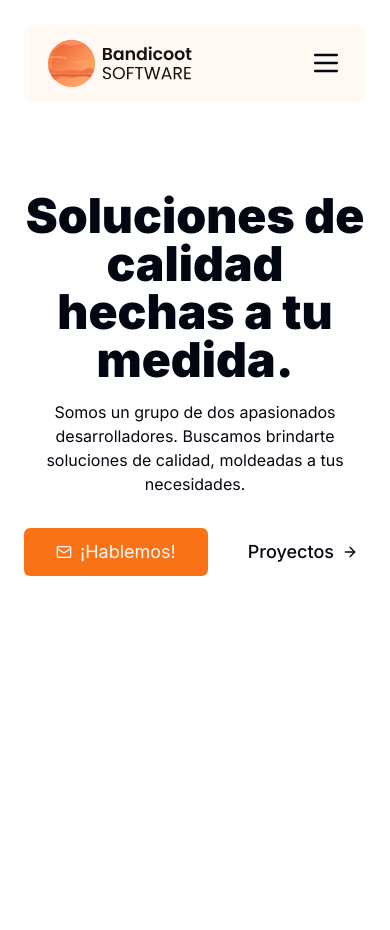
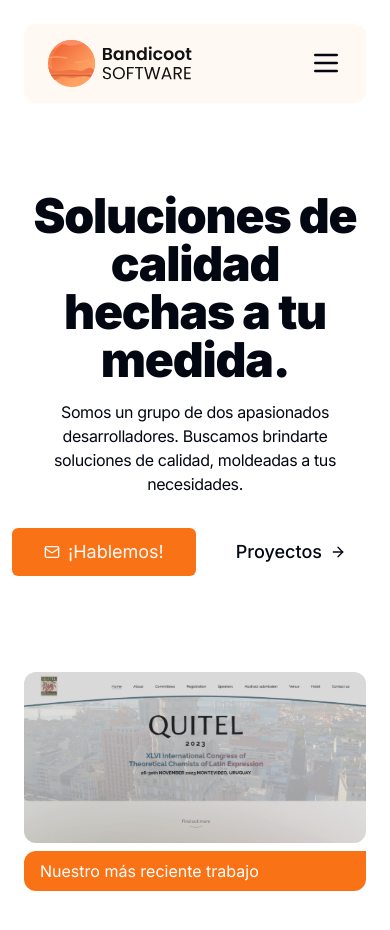
Before and after one commit to joaquinjoaco/bandicoot-2024, a Next.js app: page / in a window 390 px wide. Shown: the top 930 px of the page. Before the commit the page ends 844 px from the top, so only its background shows below. Built offline with nearby package versions, Linux system fonts and the light colour scheme.

Commit message:
feat: project link

```diff
--- a/app/page.tsx
+++ b/app/page.tsx
@@ -4,28 +4,46 @@ import { buttonVariants } from "@/components/ui/button";
 import ContactButton from "@/components/ui/contact-button";
 import Heading from "@/components/ui/heading";
 import { cn } from "@/lib/utils";
-import { ArrowRight } from "lucide-react";
+import { ArrowRight, ArrowUp } from "lucide-react";
+import Image from "next/image";
+import ProjectLink from "@/components/ui/project-link";
 
 export default function Home() {
   return (
-    <main className="py-48 mx-6">
-      <div className="flex flex-col gap-y-8">
+    <main className="mx-auto py-48 px-6 max-w-[1000px]">
+      <div className="flex flex-col gap-y-24">
+
+        {/* Hero */}
+        <div className="space-y-8">
           <Heading
             title={"Soluciones de calidad hechas a tu medida."}
             description={"Somos un grupo de dos apasionados desarrolladores. Buscamos brindarte soluciones de calidad, moldeadas a tus necesidades."}
-          className=""
           />
-        <div className="flex items-center justify-between landscape:justify-center gap-x-2">
+
+          <div className="flex items-center justify-center gap-x-2">
             <ContactButton className="py-6 px-8" />
             <Link
               href={'/'}
-            className={cn((buttonVariants({ variant: 'ghost' })), "group py-6 px-8 text-lg lg:font-medium lg:text-sm  transition-all")}
+              className={cn((buttonVariants({ variant: 'ghost' })), "group py-6 px-8 text-lg lg:font-medium lg:text-sm transition-all")}
             >
               Proyectos
               <ArrowRight className="h-4 w-4 ml-2" />
             </Link>
           </div>
         </div>
+
+        {/* Most recent project */}
+
+        <div className="">
+          <ProjectLink
+            href="/"
+            title="Nuestro más reciente trabajo"
+            description="XLVI International Congress of Theoretical Chemists of Latin Expression"
+            imageUrl="/quitel.png"
+            imageAlt="XLVI International Congress of Theoretical Chemists of Latin Expression"
+          />
+        </div>
+      </div>
     </main>
   );
 }
--- a/components/main-nav.tsx
+++ b/components/main-nav.tsx
@@ -48,8 +48,8 @@ const MainNav = (props: { withSheetClose?: any, className?: string }) => {
                     </Link>
                 </SheetCloseWrapper>
             ))}
-            <SheetCloseWrapper {...sheetCloseWrapperProps} >
-                <ContactButton className="py-6 px-8 lg:px-4 lg:py-2" />
+            <SheetCloseWrapper {...sheetCloseWrapperProps}>
+                <ContactButton className="py-6 px-8 my-2 lg:my-0 lg:px-4 lg:py-2" />
             </SheetCloseWrapper>
         </nav>
     );
--- a/components/navbar.tsx
+++ b/components/navbar.tsx
@@ -3,13 +3,15 @@ import { Sheet, SheetClose, SheetContent, SheetTrigger } from "./ui/sheet";
 import { Menu, X } from "lucide-react";
 import MainNav from "./main-nav";
 import { Button } from "./ui/button";
+import Link from "next/link";
 
 const Navbar = () => {
     return (
-        <div className="fixed flex flex-row items-center justify-center w-full">
-            <div className="flex flex-1 m-6 px-6 py-4 rounded-xl bg-orange-500/5 backdrop-blur lg:max-w-[1000px]">
+        <div className="fixed flex flex-row items-center justify-center w-full z-50">
+            <div className="flex flex-1 m-6 px-6 py-4 rounded-xl bg-orange-500/5 backdrop-blur-lg lg:max-w-[1000px]">
 
                 <div className="flex justify-between items-center w-full">
+                    <Link href={'/'}>
                         <Image
                             src={'/bandicoot-software.svg'}
                             alt="bandicoot logo"
@@ -17,6 +19,7 @@ const Navbar = () => {
                             height={100}
                             className="w-36"
                         />
+                    </Link>
 
                     <Sheet>
                         <SheetTrigger asChild className="cursor-pointer lg:hidden">
@@ -40,7 +43,7 @@ const Navbar = () => {
                 </div>
 
             </div>
-        </div>
+        </div >
     );
 }
 
--- a/components/ui/heading.tsx
+++ b/components/ui/heading.tsx
@@ -11,10 +11,10 @@ const Heading = ({
 }) => {
     return (
         <div className={cn("flex flex-col gap-y-4", className)}>
-            <h1 className="text-5xl font-black text-center">
+            <h1 className="text-5xl font-black text-center tracking-tight lg:tracking-normal">
                 {title}
             </h1>
-            <p className="text-center">
+            <p className="text-center tracking-tight lg:tracking-normal">
                 {description}
             </p>
         </div>
--- /dev/null
+++ b/components/ui/project-link.tsx
@@ -0,0 +1,45 @@
+import { ArrowRight } from "lucide-react";
+import Image from "next/image";
+import Link from "next/link";
+
+const ProjectLink = ({
+    href,
+    imageUrl,
+    imageAlt,
+    title,
+    description
+}: {
+    href: string;
+    imageUrl: string;
+    imageAlt?: string;
+    title: string;
+    description: string;
+}) => {
+    return (
+        <Link
+            className="group flex flex-col relative"
+            href={href}
+        >
+            <Image
+                src={imageUrl}
+                alt={imageAlt || ""}
+                width={800}
+                height={100}
+                quality={100}
+                className="w-full rounded-xl lg:group-hover:brightness-50 transition-all"
+            />
+            <div className="absolute flex flex-col items-center p-8 rounded-xl text-center text-white bg-white/10 font-bold text-3xl top-1/2 left-1/2 transform -translate-x-1/2 -translate-y-1/2 opacity-0 lg:group-hover:opacity-100 lg:group-hover:backdrop-blur transition-all">
+                {description}
+                <div className="flex items-center text-sm">
+                    Ver más
+                    <ArrowRight className="h-4 w-4 ml-2 my-4" />
+                </div>
+            </div>
+            <div className="bg-orange-500 text-white font-normal rounded-b-xl rounded-ss-xl my-2 py-2 px-4 lg:group-hover:rounded-t-none lg:group-hover:my-0 lg:group-hover:opacity-0 transition-all">
+                {title}
+            </div>
+        </Link>
+    );
+}
+
+export default ProjectLink;
```
Also changed, not shown: public/quitel.png (added). Lines whose indentation alone changed are shown as unchanged.
